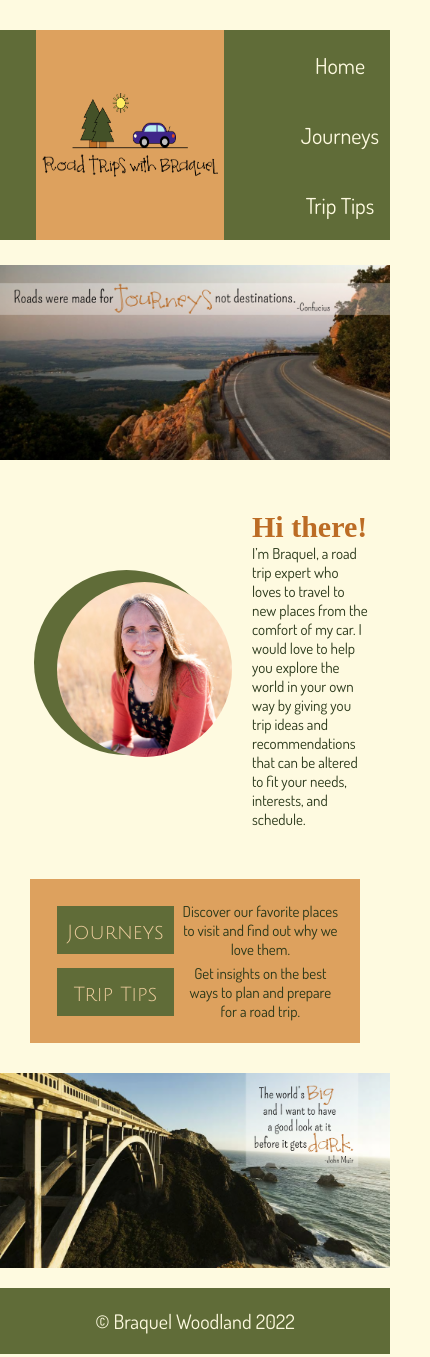
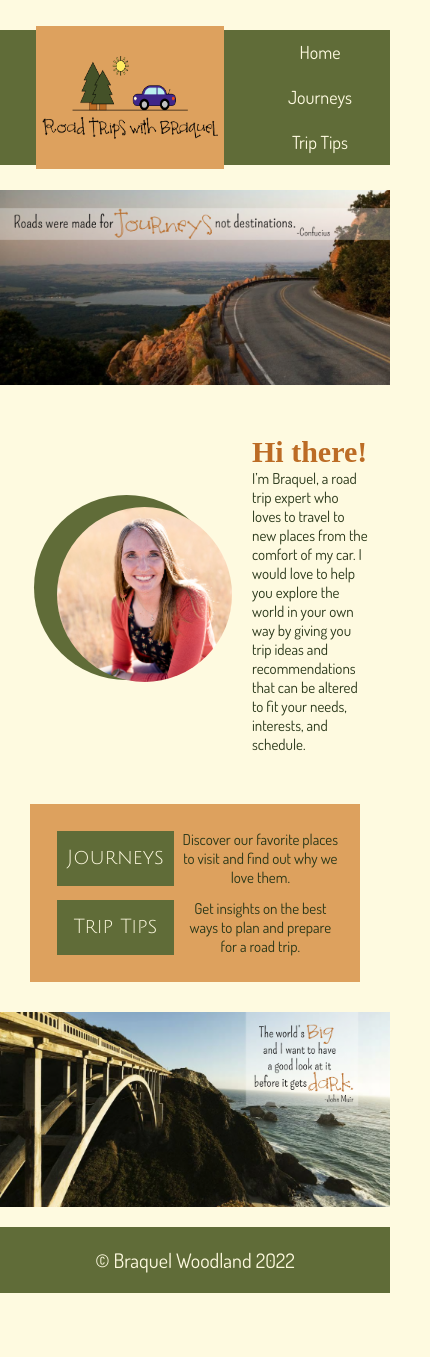
Before and after one commit to braquelw/wdd130, a plain HTML site: page roadtrips/index.html in a window 390 px wide. Shown: the whole page, 430 px wide, since content can reach past the window. After the commit the page ends 1313 px from the top, so only its background shows below. Drawn offline with Linux system fonts and the light colour scheme; a web font is replaced by a local one.

Commit message:
fixed nav

```diff
--- a/roadtrips/styles/style.css
+++ b/roadtrips/styles/style.css
@@ -113,7 +113,7 @@ body{
 }
 .offerblock {
     display: grid;
-    grid-template-columns: 1fr 2fr;
+    grid-template-columns: 1fr 1.5fr;
     align-items: center;
     text-align: center;
     padding: 50px;
@@ -132,23 +132,23 @@ body{
 }
 .journeys a {
     text-decoration: none;
-    color:#EECE9F;
+    color:#FEFAE0;
     font-family: "Julius Sans One";
-    font-size: 30px;
+    font-size: 25px;
+    line-height: 35px;
 }
 .journeys a:hover {
-    color: #FEFAE0;
-    font-size: xx-large;
+    font-size: 28px;
 }
 .trip_tips a {
     text-decoration: none;
-    color:#EECE9F;
+    color:#FEFAE0;
     font-family: "Julius Sans One";
-    font-size: 30px;
+    font-size: 25px;
+    line-height: 35px;
 }
 .trip_tips a:hover {
-    color: #FEFAE0;
-    font-size: xx-large;
+    font-size: 28px;
 }
 h4 {
     font-family: Pompiere;
@@ -195,21 +195,26 @@ footer {
 }
 
 @media screen and (max-width: 750px) {
-    #hero, .home-grid {
-        display: block;
-        height: auto;
-    }
     .logo {
         display: block;
-        padding-top: 58px;
-        padding-bottom: 58px;
+        padding-top: 25px;
+        padding-bottom: 25px;
     }
     nav, footer {
         flex-direction: column;
     }
+    nav {
+        line-height: 25px;
+        font-size: 18px;
+        margin-right: 10px;
+    }
     nav a {
         display: block;
-        padding: 15px;
+        padding: 10px;
+        min-width: 100px;
+    }
+    nav a:hover {
+        font-size: 20px;
     }
     .quote1 {
         display: none;
```
